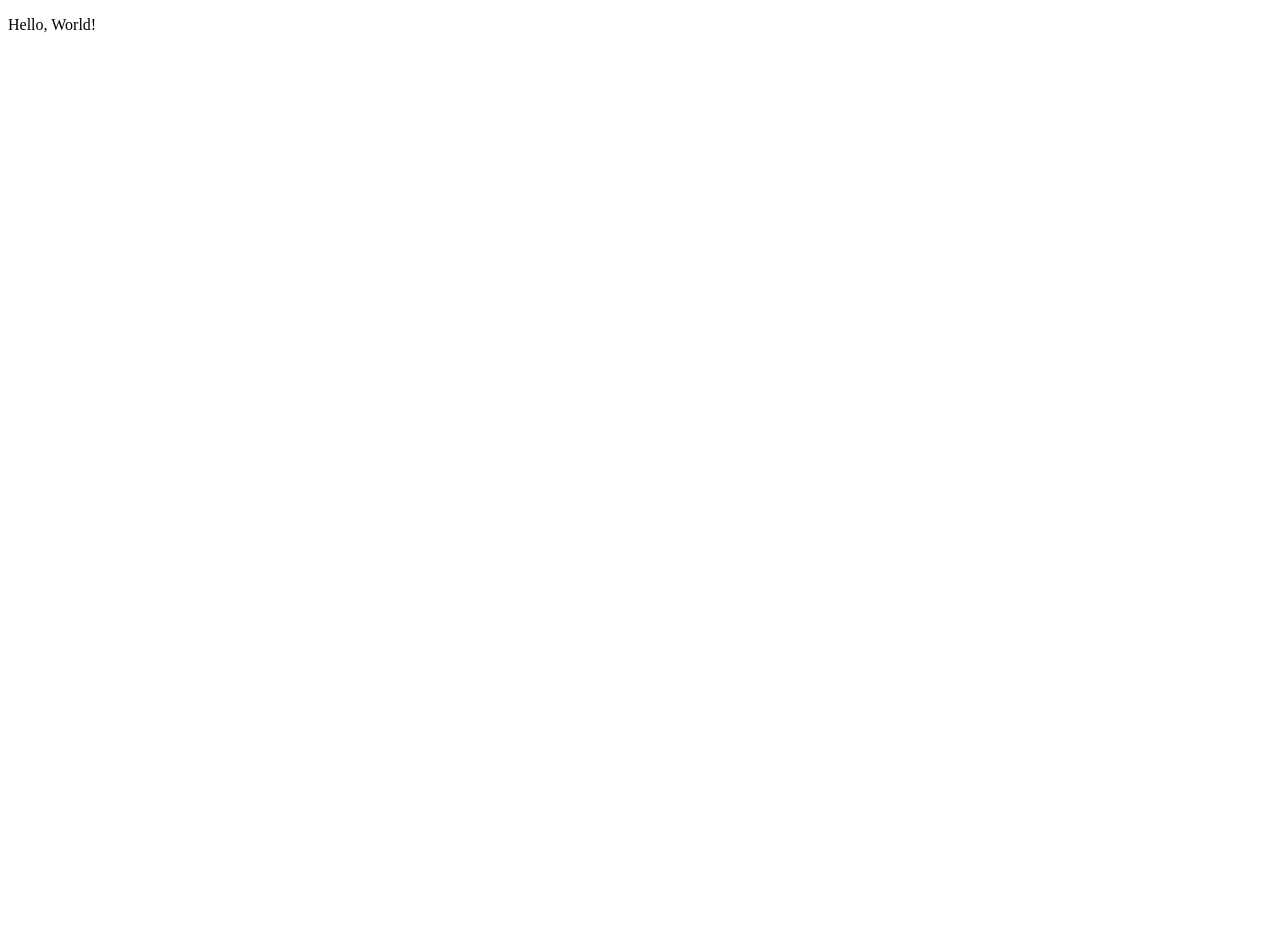
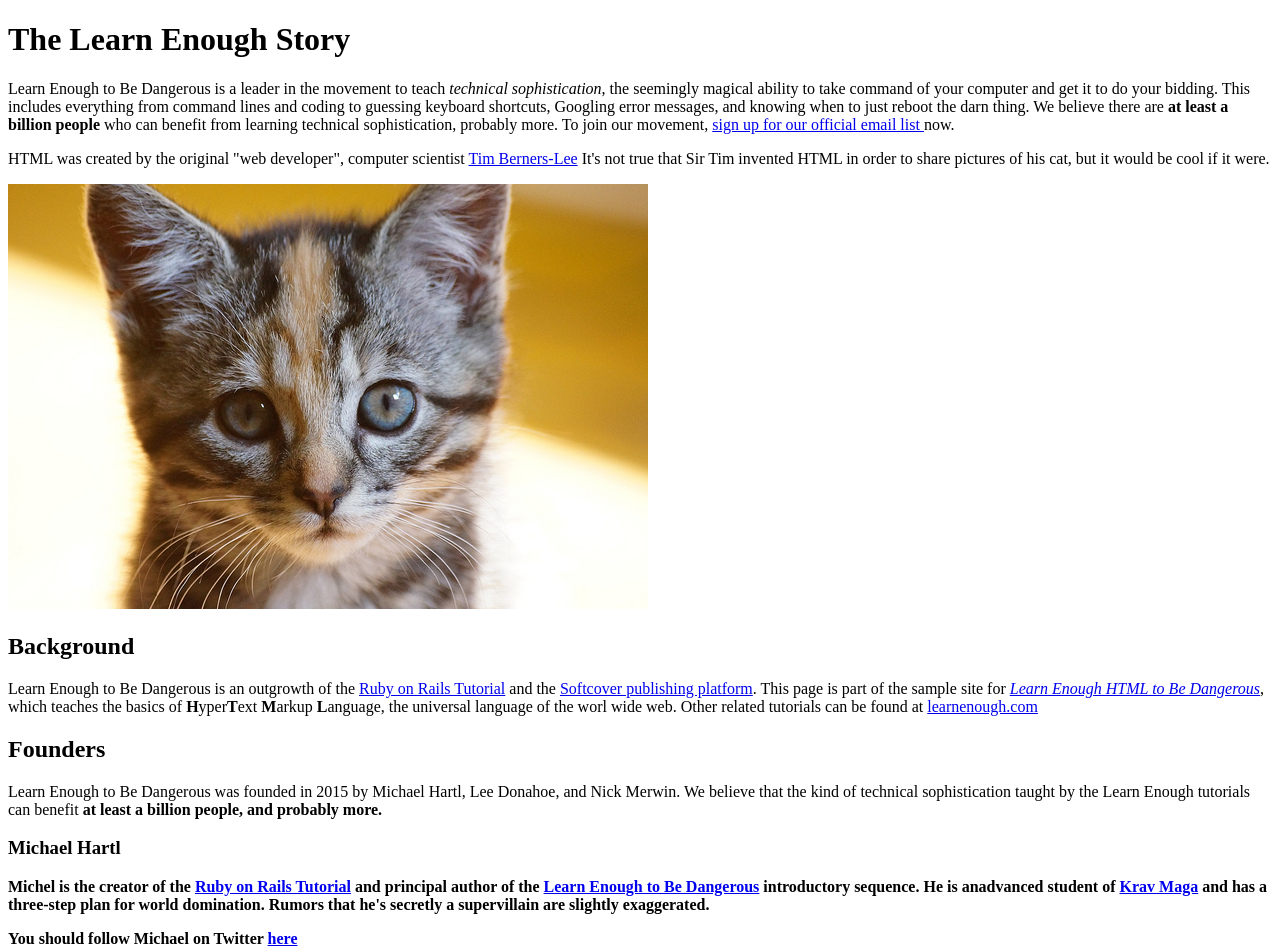
Before and after one commit to gceratic/sample_website, a plain HTML site: page index.html in a window 1280 px wide. Shown: the top 952 px of the page. Before the commit the page ends 800 px from the top, so only its background shows below. Drawn offline with Linux system fonts and the light colour scheme.

Commit message:
Add content and some images

```diff
--- a/index.html
+++ b/index.html
@@ -2,9 +2,89 @@
 <html lang="en">
   <head>
     <meta charset="utf-8">
-    <title>Page Title</title>
+    <title>Learn Enough to Be Dangerous</title>
   </head>
   <body>
-    <p>Hello, World!</p>
+    <h1>The Learn Enough Story</h1>
+      <p>
+        Learn Enough to Be Dangerous is a leader in the movement to teach
+        <em>technical sophistication</em>, the seemingly magical ability to take
+        command of your computer and get it to do your bidding. This includes
+        everything from command lines and coding to guessing keyboard shortcuts,
+        Googling error messages, and knowing when to just reboot the darn thing.
+        We believe there are <strong>at least a billion people</strong> who can benefit from
+        learning technical sophistication, probably more. To join our
+        movement, <a href="http://learnenough.com/email">sign
+        up for our official email list </a>now.
+      </p>
+      <p>
+        HTML was created by the original "web developer", computer scientist
+        <a href="https://en.wikipedia.org/wiki/Tim_Berners-Lee">Tim
+        Berners-Lee</a> It's not true that Sir Tim invented HTML in order to
+        share pictures of his cat, but it would be cool if it were.
+      </p>
+      <img src="images/kitten.jpg" alt="An adorable kitten">
+    <h2>Background</h2>
+      <p>
+        Learn Enough to Be Dangerous is an outgrowth of the
+        <a href="http://railstutorial.org/">Ruby on Rails Tutorial</a> and the
+        <a href="http://www.softcover.io">Softcover publishing platform</a>.
+        This page is part of the sample site for
+        <a href="http://learnenough.com/html-tutorial"><em>Learn Enough HTML to
+        Be Dangerous</em></a>, which teaches the basics of
+        <strong>H</strong>yper<strong>T</strong>ext <strong>M</strong>arkup
+        <strong>L</strong>anguage, the universal language of the worl wide web.
+        Other related tutorials can be found at
+        <a href="http://learnenough.com">learnenough.com</a>
+      </p>
+    <h2>Founders</h2>
+      <p>
+          Learn Enough to Be Dangerous was founded in 2015 by Michael Hartl, Lee
+          Donahoe, and Nick Merwin. We believe that the kind of technical
+          sophistication taught by the Learn Enough tutorials can benefit
+          <strong>at least a billion people<strong>, and probably more.
+      </p>
+    <h3>Michael Hartl</h3>
+      <p>
+        Michel is the creator of the <a href="http://railstutorial.org/">
+        Ruby on Rails Tutorial</a> and principal author of the
+        <a href="http://learnenough.com/">Learn Enough to Be Dangerous</a>
+        introductory sequence. He is anadvanced student of
+        <a href="http://kravmaga.com/">Krav Maga</a> and has a three-step
+        plan for world domination. Rumors that he's secretly a supervillain
+        are slightly exaggerated.
+      </p>
+      <p>
+        You should follow Michael on Twitter
+        <a href="http://twitter.com/mhartl" target="_blank">here</a>
+      </p>
+      <img src="https://gravatar.com/avatar/ffda7d145b83c4b118f982401f962ca6?s=150"
+      alt="Michael Hartl">
+    <h3>Lee Donahoe</h3>
+      <p>
+        When he's not literally swimming with sharks or hunting powder stashes
+        on his snowboard, you can find Lee in front of his computer designing
+        interfaces, doing front-end development, or writing some of the
+        interface-related Learn Enough tutorials.
+      </p>
+      <p>
+        You should follow Lee on Twitter
+        <a href="http://twitter.com/leedonahoe" target="_blank">here</a>
+      </p>
+      <img src="https://gravatar.com/avatar/b65522a6f3a6899705d119d7aa232a6d?s=150"
+       alt="Lee Donahoe">
+    <h3>Nick Merwin</h3>
+      <p>
+        You may have seen him shredding guitar live with Capital Cities on Jimmy
+        Kimmel, Conan, or The Ellen Show, but rest assured Nick is a true nerd
+        at heart. He's just as happy shredding well-spec'd lines of code from a
+        tour bus as he is from his kitchen table.
+      </p>
+      <p>
+        You should follow Nick on Twitter
+        <a href="http://twitter.com/nickmerwin" target="_blank">here</a>
+      </p>
+      <img src="https://gravatar.com/avatar/e2d6ce2ba5c1b6d674ae8ff2b3b45d23?s=150"
+       alt="Nick Merwin">
   </body>
 </html>
```
Also changed, not shown: images/kitten.jpg (added).
